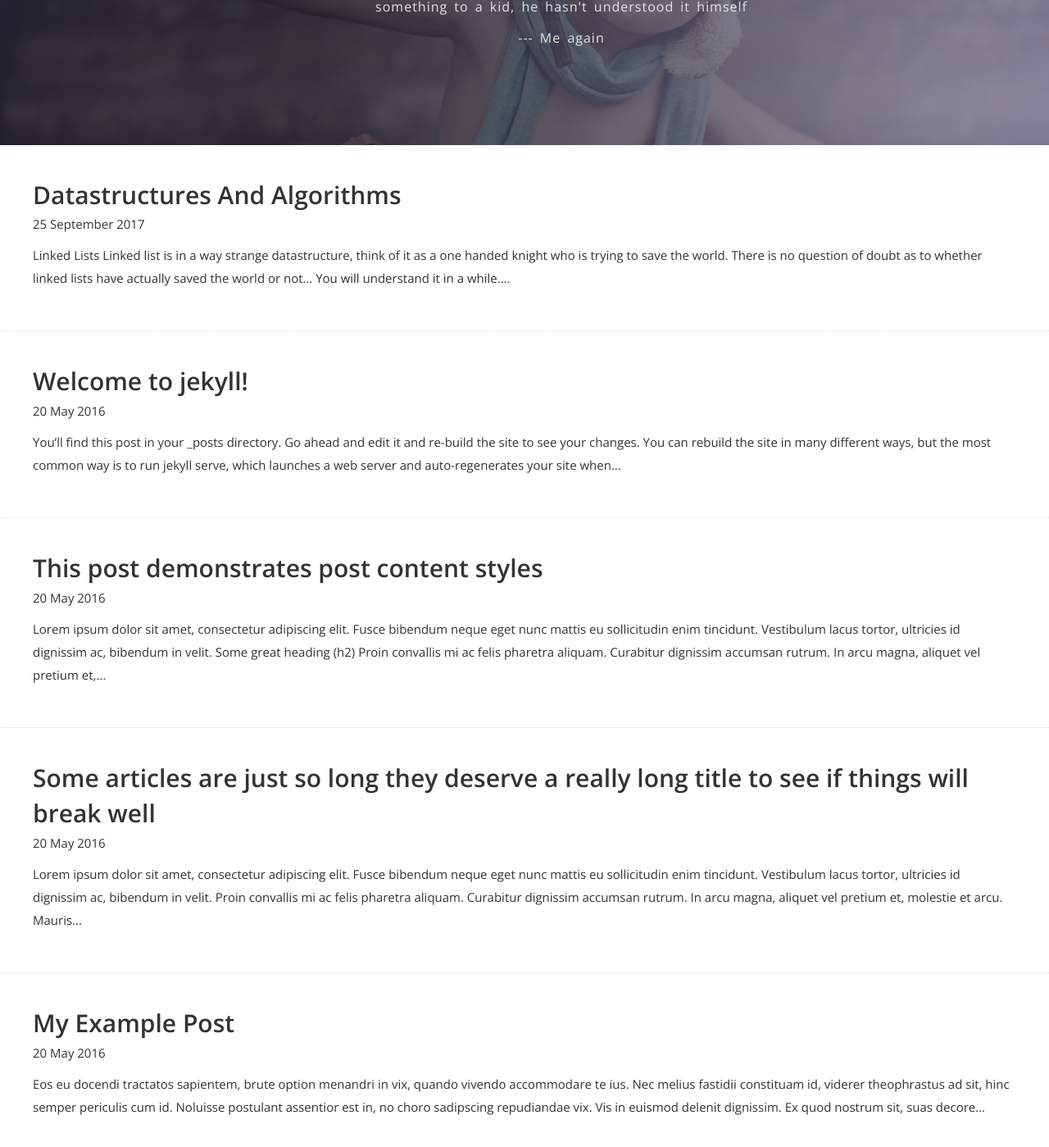
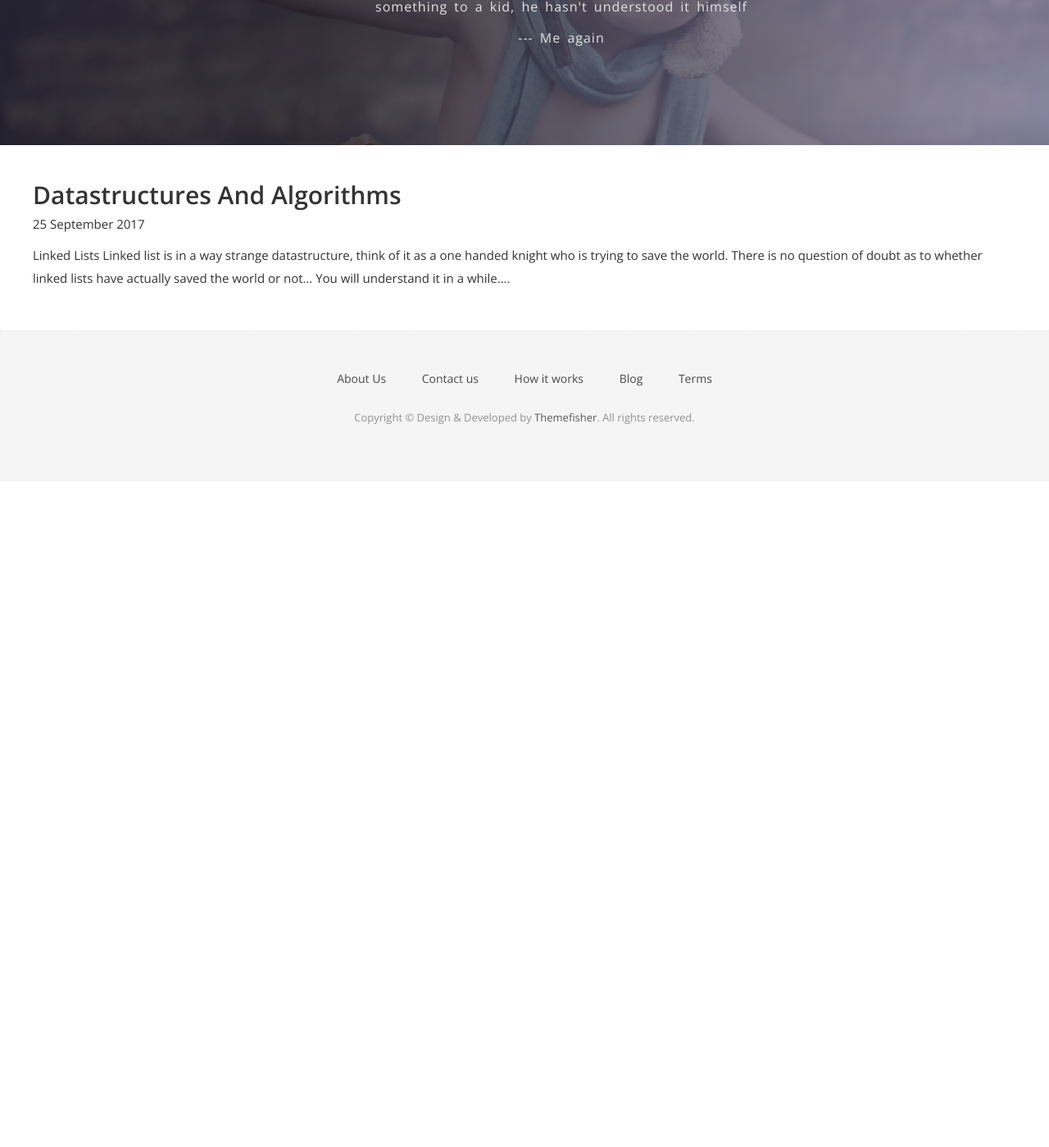
Before and after one commit to wizard-of-white-magic/wizard-of-white-magic.github.io, a Jekyll site: the page built from blog.html, in a window 1280 px wide and 1400 px high, scrolled down 349 px. Shown: the whole window at 82% size. Built offline with Jekyll 4.4.1, drawn with Linux system fonts in a browser that asks for light colours; nearby versions of some CDN libraries; some web fonts are replaced; after the commit the page ends 936 px from its top, so only the background shows below that.

Commit message:
Changes to contact.html and index.html and _include/header.html

````diff
--- a/_includes/header.html
+++ b/_includes/header.html
@@ -22,9 +22,9 @@
             <div class="collapse navbar-collapse" id="bs-example-navbar-collapse-1">
               <ul class="nav navbar-nav navbar-right">
                 <li><a href="{{ site.baseurl }}/">Home</a></li>
-                <li><a href="{{ site.baseurl }}/work">Work</a></li>
+                <!-- <li><a href="{{ site.baseurl }}/work">Work</a></li> -->
                 <li><a href="{{ site.baseurl }}/blog">Blog</a></li>
-                <li><a href="#">Service</a></li>
+                <!-- <li><a href="#">Service</a></li> -->
                 <li><a href="{{ site.baseurl }}/contact">Contact</a></li>
               </ul>
             </div><!-- /.navbar-collapse -->
--- a/_posts/2016-05-20-my-example-post.md
+++ /dev/null
@@ -1,12 +0,0 @@
----
-layout: post
----
-
-Eos eu docendi tractatos sapientem, brute option menandri in vix, quando vivendo accommodare te ius. Nec melius fastidii constituam id, viderer theophrastus ad sit, hinc semper periculis cum id. Noluisse postulant assentior est in, no choro sadipscing repudiandae vix. Vis in euismod delenit dignissim. Ex quod nostrum sit, suas decore animal id ius, nobis solet detracto quo te.
-
-{% comment %}
-Might you have an include in your theme? Why not try it here!
-{% include my-themes-great-include.html %}
-{% endcomment %}
-
-No laudem altera adolescens has, volumus lucilius eum no. Eam ei nulla audiam efficiantur. Suas affert per no, ei tale nibh sea. Sea ne magna harum, in denique scriptorem sea, cetero alienum tibique ei eos. Labores persequeris referrentur eos ei.
--- a/_posts/2016-05-20-super-long-article.md
+++ /dev/null
@@ -1,10 +0,0 @@
----
-layout: post
-title: "Some articles are just so long they deserve a really long title to see if things will break well"
----
-
-Lorem ipsum dolor sit amet, consectetur adipiscing elit. Fusce bibendum neque eget nunc mattis eu sollicitudin enim tincidunt. Vestibulum lacus tortor, ultricies id dignissim ac, bibendum in velit. Proin convallis mi ac felis pharetra aliquam. Curabitur dignissim accumsan rutrum. In arcu magna, aliquet vel pretium et, molestie et arcu. Mauris lobortis nulla et felis ullamcorper bibendum. Phasellus et hendrerit mauris. Proin eget nibh a massa vestibulum pretium. Suspendisse eu nisl a ante aliquet bibendum quis a nunc. Praesent varius interdum vehicula. Aenean risus libero, placerat at vestibulum eget, ultricies eu enim. Praesent nulla tortor, malesuada adipiscing adipiscing sollicitudin, adipiscing eget est.
-
-Lorem ipsum dolor sit amet, consectetur adipiscing elit. Fusce bibendum neque eget nunc mattis eu sollicitudin enim tincidunt. Vestibulum lacus tortor, ultricies id dignissim ac, bibendum in velit. Proin convallis mi ac felis pharetra aliquam. Curabitur dignissim accumsan rutrum. In arcu magna, aliquet vel pretium et, molestie et arcu. Mauris lobortis nulla et felis ullamcorper bibendum. Phasellus et hendrerit mauris. Proin eget nibh a massa vestibulum pretium. Suspendisse eu nisl a ante aliquet bibendum quis a nunc. Praesent varius interdum vehicula. Aenean risus libero, placerat at vestibulum eget, ultricies eu enim. Praesent nulla tortor, malesuada adipiscing adipiscing sollicitudin, adipiscing eget est.
-
-Lorem ipsum dolor sit amet, consectetur adipiscing elit. Fusce bibendum neque eget nunc mattis eu sollicitudin enim tincidunt. Vestibulum lacus tortor, ultricies id dignissim ac, bibendum in velit. Proin convallis mi ac felis pharetra aliquam. Curabitur dignissim accumsan rutrum. In arcu magna, aliquet vel pretium et, molestie et arcu. Mauris lobortis nulla et felis ullamcorper bibendum. Phasellus et hendrerit mauris. Proin eget nibh a massa vestibulum pretium. Suspendisse eu nisl a ante aliquet bibendum quis a nunc. Praesent varius interdum vehicula. Aenean risus libero, placerat at vestibulum eget, ultricies eu enim. Praesent nulla tortor, malesuada adipiscing adipiscing sollicitudin, adipiscing eget est.
--- a/_posts/2016-05-20-this-post-demonstrates-post-content-styles.md
+++ /dev/null
@@ -1,87 +0,0 @@
----
-layout: post
-title: "This post demonstrates post content styles"
-author: "Bart Simpson"
-meta: "Springfield"
----
-
-Lorem ipsum dolor sit amet, consectetur adipiscing elit. Fusce bibendum neque eget nunc mattis eu sollicitudin enim tincidunt. Vestibulum lacus tortor, ultricies id dignissim ac, bibendum in velit.
-
-## Some great heading (h2)
-
-Proin convallis mi ac felis pharetra aliquam. Curabitur dignissim accumsan rutrum. In arcu magna, aliquet vel pretium et, molestie et arcu.
-
-Mauris lobortis nulla et felis ullamcorper bibendum. Phasellus et hendrerit mauris. Proin eget nibh a massa vestibulum pretium. Suspendisse eu nisl a ante aliquet bibendum quis a nunc. Praesent varius interdum vehicula. Aenean risus libero, placerat at vestibulum eget, ultricies eu enim. Praesent nulla tortor, malesuada adipiscing adipiscing sollicitudin, adipiscing eget est.
-
-## Another great heading (h2)
-
-Lorem ipsum dolor sit amet, consectetur adipiscing elit. Fusce bibendum neque eget nunc mattis eu sollicitudin enim tincidunt. Vestibulum lacus tortor, ultricies id dignissim ac, bibendum in velit.
-
-### Some great subheading (h3)
-
-Proin convallis mi ac felis pharetra aliquam. Curabitur dignissim accumsan rutrum. In arcu magna, aliquet vel pretium et, molestie et arcu. Mauris lobortis nulla et felis ullamcorper bibendum.
-
-Phasellus et hendrerit mauris. Proin eget nibh a massa vestibulum pretium. Suspendisse eu nisl a ante aliquet bibendum quis a nunc.
-
-### Some great subheading (h3)
-
-Praesent varius interdum vehicula. Aenean risus libero, placerat at vestibulum eget, ultricies eu enim. Praesent nulla tortor, malesuada adipiscing adipiscing sollicitudin, adipiscing eget est.
-
-> This quote will change your life. It will reveal the secrets of the universe, and all the wonders of humanity. Don't misuse it.
-
-Lorem ipsum dolor sit amet, consectetur adipiscing elit. Fusce bibendum neque eget nunc mattis eu sollicitudin enim tincidunt.
-
-### Some great subheading (h3)
-
-Vestibulum lacus tortor, ultricies id dignissim ac, bibendum in velit. Proin convallis mi ac felis pharetra aliquam. Curabitur dignissim accumsan rutrum.
-
-```html
-<html>
-  <head>
-  </head>
-  <body>
-    <p>Hello, World!</p>
-  </body>
-</html>
-```
-
-
-In arcu magna, aliquet vel pretium et, molestie et arcu. Mauris lobortis nulla et felis ullamcorper bibendum. Phasellus et hendrerit mauris.
-
-#### You might want a sub-subheading (h4)
-
-In arcu magna, aliquet vel pretium et, molestie et arcu. Mauris lobortis nulla et felis ullamcorper bibendum. Phasellus et hendrerit mauris.
-
-In arcu magna, aliquet vel pretium et, molestie et arcu. Mauris lobortis nulla et felis ullamcorper bibendum. Phasellus et hendrerit mauris.
-
-#### But it's probably overkill (h4)
-
-In arcu magna, aliquet vel pretium et, molestie et arcu. Mauris lobortis nulla et felis ullamcorper bibendum. Phasellus et hendrerit mauris.
-
-### Oh hai, an unordered list!!
-
-In arcu magna, aliquet vel pretium et, molestie et arcu. Mauris lobortis nulla et felis ullamcorper bibendum. Phasellus et hendrerit mauris.
-
-- First item, yo
-- Second item, dawg
-- Third item, what what?!
-- Fourth item, fo sheezy my neezy
-
-### Oh hai, an ordered list!!
-
-In arcu magna, aliquet vel pretium et, molestie et arcu. Mauris lobortis nulla et felis ullamcorper bibendum. Phasellus et hendrerit mauris.
-
-1. First item, yo
-2. Second item, dawg
-3. Third item, what what?!
-4. Fourth item, fo sheezy my neezy
-
-
-
-## Headings are cool! (h2)
-
-Proin eget nibh a massa vestibulum pretium. Suspendisse eu nisl a ante aliquet bibendum quis a nunc. Praesent varius interdum vehicula. Aenean risus libero, placerat at vestibulum eget, ultricies eu enim. Praesent nulla tortor, malesuada adipiscing adipiscing sollicitudin, adipiscing eget est.
-
-Praesent nulla tortor, malesuada adipiscing adipiscing sollicitudin, adipiscing eget est.
-
-Proin eget nibh a massa vestibulum pretium. Suspendisse eu nisl a ante aliquet bibendum quis a nunc.
--- a/_posts/2016-05-20-welcome-to-jekyll.md
+++ /dev/null
@@ -1,26 +0,0 @@
----
-layout: post
-title: Welcome to jekyll!
-subtitle: Jekyll is a blog-aware, static site generator in Ruby https://jekyllrb.com
-date: 2016-05-20 21:11:27
-author: jekyll
----
-You’ll find this post in your `_posts` directory. Go ahead and edit it and re-build the site to see your changes. You can rebuild the site in many different ways, but the most common way is to run `jekyll serve`, which launches a web server and auto-regenerates your site when a file is updated.
-
-To add new posts, simply add a file in the `_posts` directory that follows the convention `YYYY-MM-DD-name-of-post.ext` and includes the necessary front matter. Take a look at the source for this post to get an idea about how it works.
-
-Jekyll also offers powerful support for code snippets:
-
-{% highlight ruby %}
-def print_hi(name)
-  puts "Hi, #{name}"
-end
-print_hi('Tom')
-#=> prints 'Hi, Tom' to STDOUT.
-{% endhighlight %}
-
-Check out the [Jekyll docs][jekyll-docs] for more info on how to get the most out of Jekyll. File all bugs/feature requests at [Jekyll’s GitHub repo][jekyll-gh]. If you have questions, you can ask them on [Jekyll Talk][jekyll-talk].
-
-[jekyll-docs]: http://jekyllrb.com/docs/home
-[jekyll-gh]:   https://github.com/jekyll/jekyll
-[jekyll-talk]: https://talk.jekyllrb.com/
--- a/contact.html
+++ /dev/null
@@ -1,114 +0,0 @@
----
-layout: page
-title: Contact us!
-permalink: /contact/
----
-
-<!-- Slider Start -->
-<section id="global-header">
-  <div class="container">
-    <div class="row">
-      <div class="col-md-12">
-        <div class="block">
-          <h1>Drop Us A Note</h1>
-          <p>Don’t just take our word for it. Check out some of our latest work.</p>
-        </div>
-      </div>
-    </div>
-  </div>
-</section>
-<!-- contact form start -->
-<section id="contact-form">
-  <div class="container">
-    <div class="row">
-      <div class="col-md-6 col-sm-12">
-        <div class="block">
-          <form>
-            <div class="form-group">
-              <input type="text" class="form-control" placeholder="Your Name">
-            </div>
-            <div class="form-group">
-              <input type="text" class="form-control" placeholder="Email Address">
-            </div>
-            <div class="form-group">
-              <input type="text" class="form-control" placeholder="Subject">
-            </div>
-          </form>
-        </div>
-      </div>
-      <div class="col-md-6 col-sm-12">
-        <div class="block">
-          <form>
-            <div class="form-group-2">
-              <textarea class="form-control" rows="3" placeholder="Your Message"></textarea>
-            </div>
-            <button class="btn btn-default" type="submit">Send Message</button>
-          </form>
-        </div>
-      </div>
-    </div>
-    <div id="contact-box" class="row">
-      <div class="col-md-6 col-sm-12">
-        <div class="block">
-          <h2>Stop By For A visit</h2>
-          <ul class="address-block">
-            <li>
-              <i class="fa fa-map-marker"></i>Bangalore, India
-            </li>
-            <li>
-              <i class="fa fa-envelope-o"></i>Email: varoonravi@mail.com
-            </li>
-            <li>
-              <i class="fa fa-phone"></i>Phone:
-          </ul>
-
-          <ul class="social-icons">
-            <li>
-              <a href="http://www.themefisher.com"><i class="fa fa-google"></i></a>
-            </li>
-            <li>
-              <a href="http://www.themefisher.com"><i class="fa fa-linkedin"></i></a>
-            </li>
-            <li>
-              <a href="http://www.themefisher.com"><i class="fa fa-pinterest"></i></a>
-            </li>
-            <li>
-              <a href="http://www.themefisher.com"><i class="fa fa-dribbble"></i></a>
-            </li>
-            <li>
-              <a href="http://www.themefisher.com"><i class="fa fa-behance"></i></a>
-            </li>
-            <li>
-              <a href="http://www.themefisher.com"><i class="fa fa-twitter"></i></a>
-            </li>
-            <li>
-              <a href="http://www.themefisher.com"><i class="fa fa-facebook"></i></a>
-            </li>
-          </ul>
-        </div>
-      </div>
-      <div class="col-md-6 col-sm-12">
-        <div class="block">
-          <h2>We Also Count In Google Map</h2>
-            <div class="google-map">
-              <iframe src="https://www.google.com/maps/embed?pb=!1m18!1m12!1m3!1d3022.472979439986!2d-73.97769068489596!3d40.7516207793276!2m3!1f0!2f0!3f0!3m2!1i1024!2i768!4f13.1!3m3!1m2!1s0x89c2590247c56379%3A0x15e13bea38b43e18!2sChrysler+Building!5e0!3m2!1sen!2sus!4v1477406538220" width="555" height="300" frameborder="0" style="border:0" allowfullscreen></iframe>
-            </div>
-        </div>
-      </div>
-    </div>
-  </div>
-</section>
-<!-- Call to action Start -->
-<section id="call-to-action">
-  <div class="container">
-    <div class="row">
-      <div class="col-md-12">
-        <div class="block">
-          <h2>We design delightful digital experiences.</h2>
-          <p>Read more about what we do and our philosophy of design. Judge for yourself The work and results we’ve achieved for other clients, and meet our highly experienced Team who just love to design.</p>
-          <a class="btn btn-default btn-call-to-action" href="#" >Tell Us Your Story</a>
-        </div>
-      </div>
-    </div>
-  </div>
-</section>
````
Also changed, not shown: index.html (+17 -15 lines).
